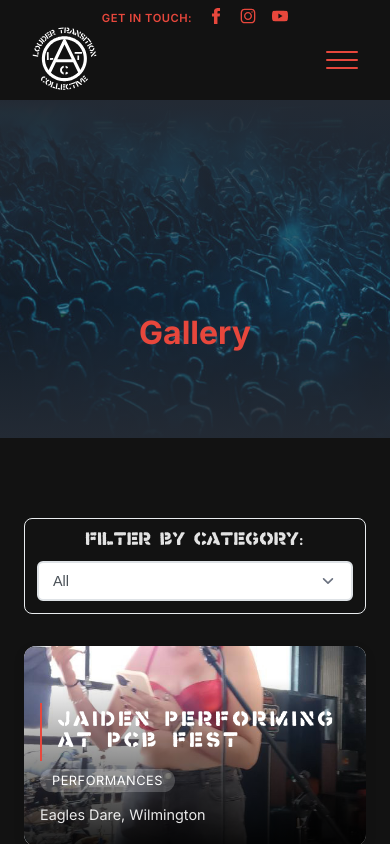
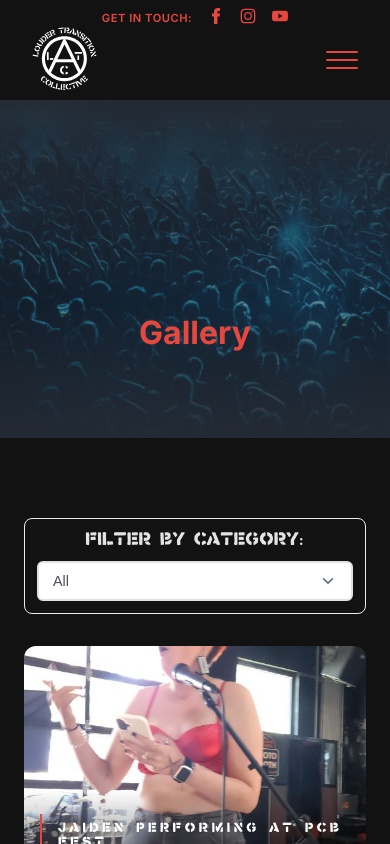
Before and after one commit to aljmiller87/yaga-punk-collective, a Next.js app: page /gallery in a window 390 px wide. Shown: the top 844 px of the page. Built offline with nearby package versions, Linux system fonts and the light colour scheme; a web font is replaced by a local one.

Commit message:
gallery style updates

```diff
--- a/src/components/GalleryImage/styles.module.scss
+++ b/src/components/GalleryImage/styles.module.scss
@@ -2,7 +2,6 @@
   position: relative;
   border-radius: 12px;
   overflow: hidden;
-  box-shadow: 0 4px 12px rgba(0, 0, 0, 0.1);
   transition: transform 0.3s ease, box-shadow 0.3s ease;
   background: white;
   cursor: pointer;
@@ -19,7 +18,7 @@
 
 .galleryImage {
   width: 100%;
-  height: 250px;
+  height: 18rem;
   object-fit: cover;
   display: block;
 }
@@ -37,19 +36,18 @@
 
   h3 {
     margin: 0 0 0.5rem 0;
-    font-size: 1.1rem;
-    font-weight: 600;
+    font-size: 0.7rem !important;
+    font-weight: 600 !important;
   }
 
   .category {
     display: inline-block;
     background: rgba(255, 255, 255, 0.2);
-    padding: 0.25rem 0.75rem;
+    padding: 0.25rem 0.5rem;
     border-radius: 20px;
-    font-size: 0.8rem;
+    font-size: 0.7rem;
     text-transform: uppercase;
     letter-spacing: 0.5px;
-    margin-bottom: 0.5rem;
   }
 
   .location {
@@ -68,10 +66,6 @@
 
 // Responsive adjustments
 @media (max-width: 768px) {
-  .galleryImage {
-    height: 200px;
-  }
-
   .imageOverlay {
     opacity: 1;
     background: linear-gradient(transparent, rgba(0, 0, 0, 0.9));
@@ -106,7 +100,7 @@
 
 .fullScreenImage {
   max-width: 100%;
-  max-height: 80vw;
+  max-height: 80vh;
   object-fit: contain;
   border-radius: 8px;
   box-shadow: 0 8px 32px rgba(0, 0, 0, 0.3);
```
